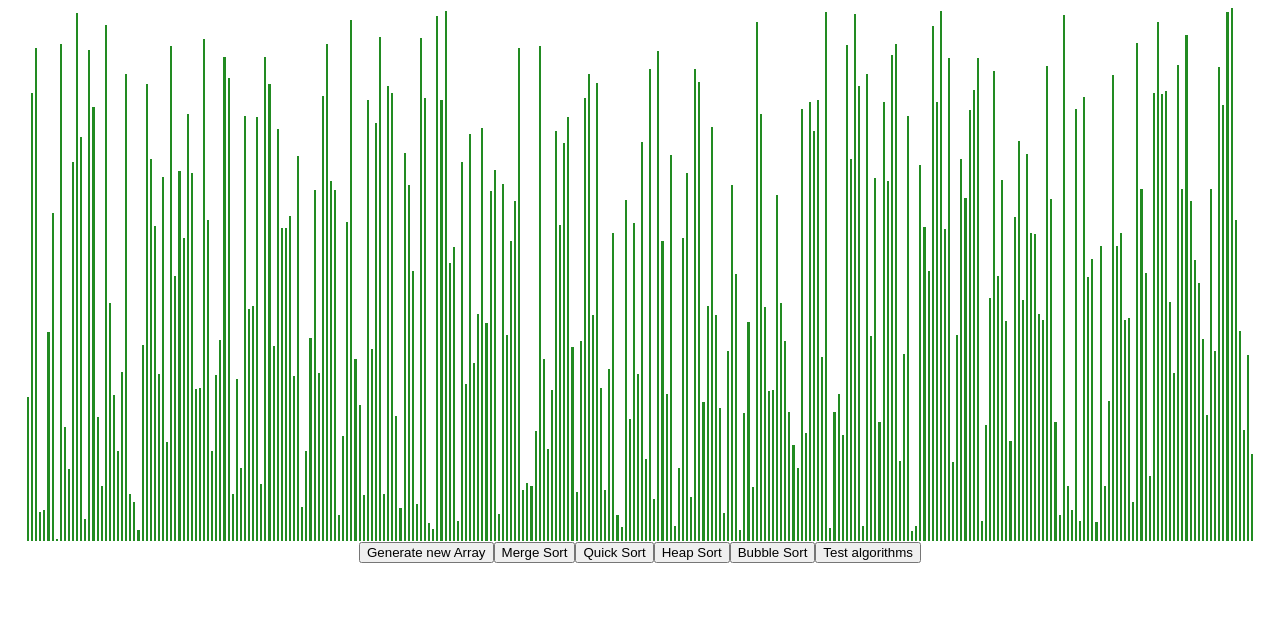
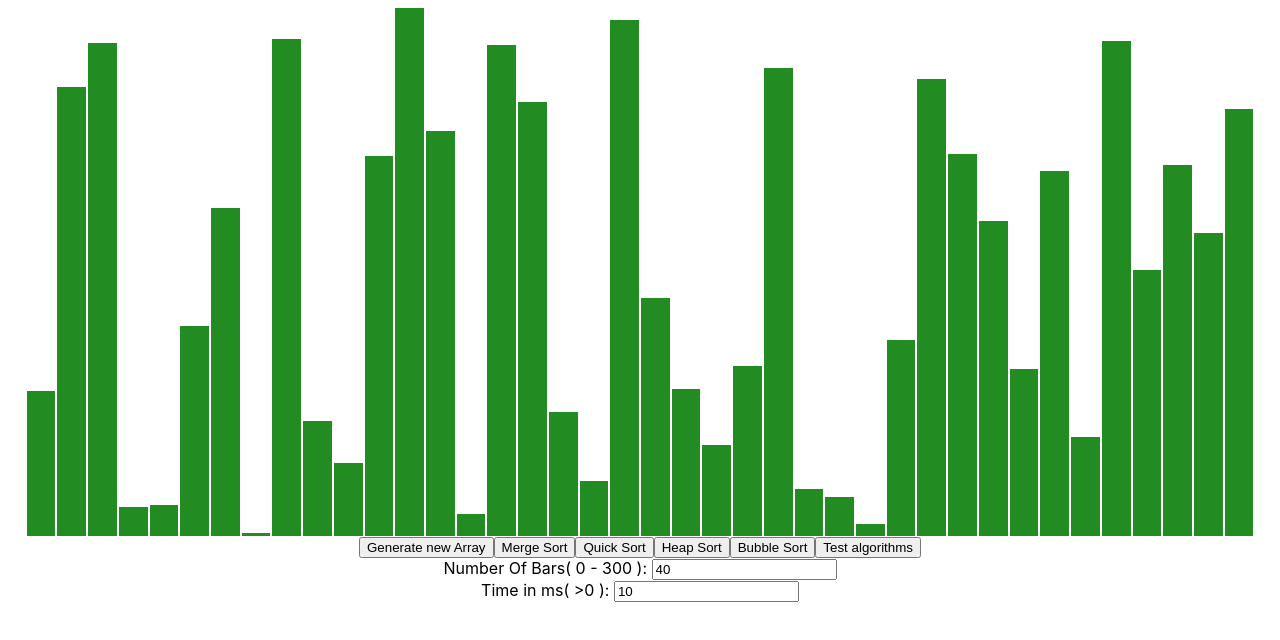
Before and after one commit to 15999shivam/sorting_Visualizer_react, a React (Create React App) app in the folder sorting_visualizer/: page / in a window 1280 px wide. Shown: the top 640 px of the page. Built offline with nearby package versions, Linux system fonts and the light colour scheme.

Commit message:
made two inputs for bars and time to give more controll

```diff
--- a/sorting_visualizer/src/SortingVisualizer/SortingVisualizer.js
+++ b/sorting_visualizer/src/SortingVisualizer/SortingVisualizer.js
@@ -6,7 +6,9 @@ export default class SortingVisualizer extends Component {
   constructor(props) {
     super(props);
     this.state = {
-      array: []
+      array: [],
+      numberOfBars: 40,
+      timeInMS: 10
     };
   }
 
@@ -16,7 +18,7 @@ export default class SortingVisualizer extends Component {
 
   resetArray() {
     const array = [];
-    for (let i = 0; i < 300; i++) {
+    for (let i = 0; i < this.state.numberOfBars; i++) {
       array.push(getRandomNumber(5, 1000));
     }
     this.setState({ array });
@@ -28,7 +30,7 @@ export default class SortingVisualizer extends Component {
     // console.log(animations);
     const newAnimations = [];
     for (const animation of animations) {
-      console.log(animation.swap);
+      // console.log(animation.swap);
       newAnimations.push(animation.comparison);
       newAnimations.push(animation.comparison);
       newAnimations.push(animation.swap);
@@ -45,38 +47,86 @@ export default class SortingVisualizer extends Component {
         setTimeout(() => {
           barOneStyle.backgroundColor = color;
           barTwoStyle.backgroundColor = color;
-        }, i * 2);
+        }, i * this.state.timeInMS);
       } else {
         setTimeout(() => {
           const [barOneIdx, newHeight] = newAnimations[i];
           // console.log(newHeight);
           const barOneStyle = arrayBars[barOneIdx].style;
           barOneStyle.height = `${newHeight / 15}vh`;
-        }, i * 2);
+        }, i * this.state.timeInMS);
       }
     }
   }
   quickSort() {}
   heapSort() {}
   bubbleSort() {}
+
+  // TODO:modify accc to usecase
   testAlgorithms() {
-    for (let i = 0; i < 10000; i++) {
+    for (let i = 0; i < 100; i++) {
       const array = [];
       const length = getRandomNumber(1, 1000);
       for (let j = 0; j < length; j++) {
         array.push(getRandomNumber(-1000, 1000));
       }
       const javaScriptSortArray = array.slice().sort((a, b) => a - b);
-      const mergeSortArray = algo.mergeSort(array.slice());
+      algo.mergeSort(array);
 
-      console.log(areArrayEqual(javaScriptSortArray, mergeSortArray));
+      console.log(areArrayEqual(javaScriptSortArray, array));
     }
+  }
+
+  changeBars() {
+    const input = this.refs.barsInput;
+    const value = input.value;
+    const cb = () => {
+      this.resetArray();
+    };
+    if (value > 300) {
+      this.setState(
+        {
+          numberOfBars: 300
+        },
+        cb
+      );
+    } else {
+      if (value < 0) {
+        this.setState(
+          {
+            numberOfBars: 0
+          },
+          cb
+        );
+      } else {
+        console.log("hii");
+        this.setState(
+          {
+            numberOfBars: value
+          },
+          cb
+        );
+      }
+    }
+  }
+
+  changeTime() {
+    const input = this.refs.timeInput;
+    const value = input.value;
+    if (value < 0) {
+      return this.setState({
+        timeInMS: 0
+      });
+    }
+    this.setState({
+      timeInMS: value
+    });
   }
 
   render() {
     const { array } = this.state;
     return (
-      <div>
+      <div className='container'>
         <div className='array-container'>
           {array.map((value, index) => {
             return (
@@ -88,12 +138,31 @@ export default class SortingVisualizer extends Component {
             );
           })}
         </div>
+        <div className='buttons'>
           <button onClick={() => this.resetArray()}>Generate new Array</button>
           <button onClick={() => this.mergeSort()}>Merge Sort</button>
           <button onClick={() => this.quickSort()}>Quick Sort</button>
           <button onClick={() => this.heapSort()}>Heap Sort</button>
           <button onClick={() => this.bubbleSort()}>Bubble Sort</button>
           <button onClick={() => this.testAlgorithms()}>Test algorithms</button>
+        </div>
+        <div className='inputs'>
+          <label>Number Of Bars( 0 - 300 ): </label>
+          <input
+            type='number'
+            onChange={e => this.changeBars()}
+            ref='barsInput'
+            value={this.state.numberOfBars}
+          />
+          <br />
+          <label>Time in ms( >0 ): </label>
+          <input
+            type='number'
+            onChange={e => this.changeTime()}
+            ref='timeInput'
+            value={this.state.timeInMS}
+          />
+        </div>
       </div>
     );
   }
```
Lines whose indentation alone changed are shown as unchanged.
